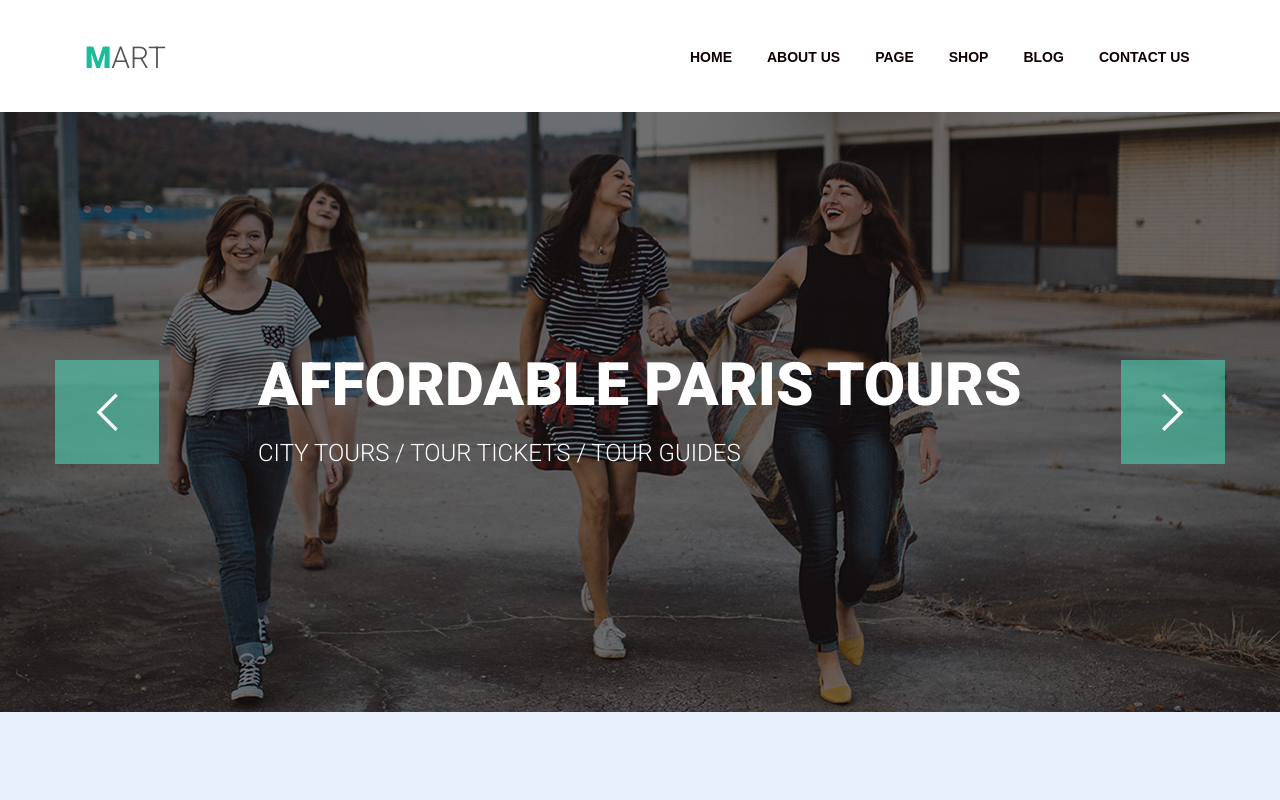
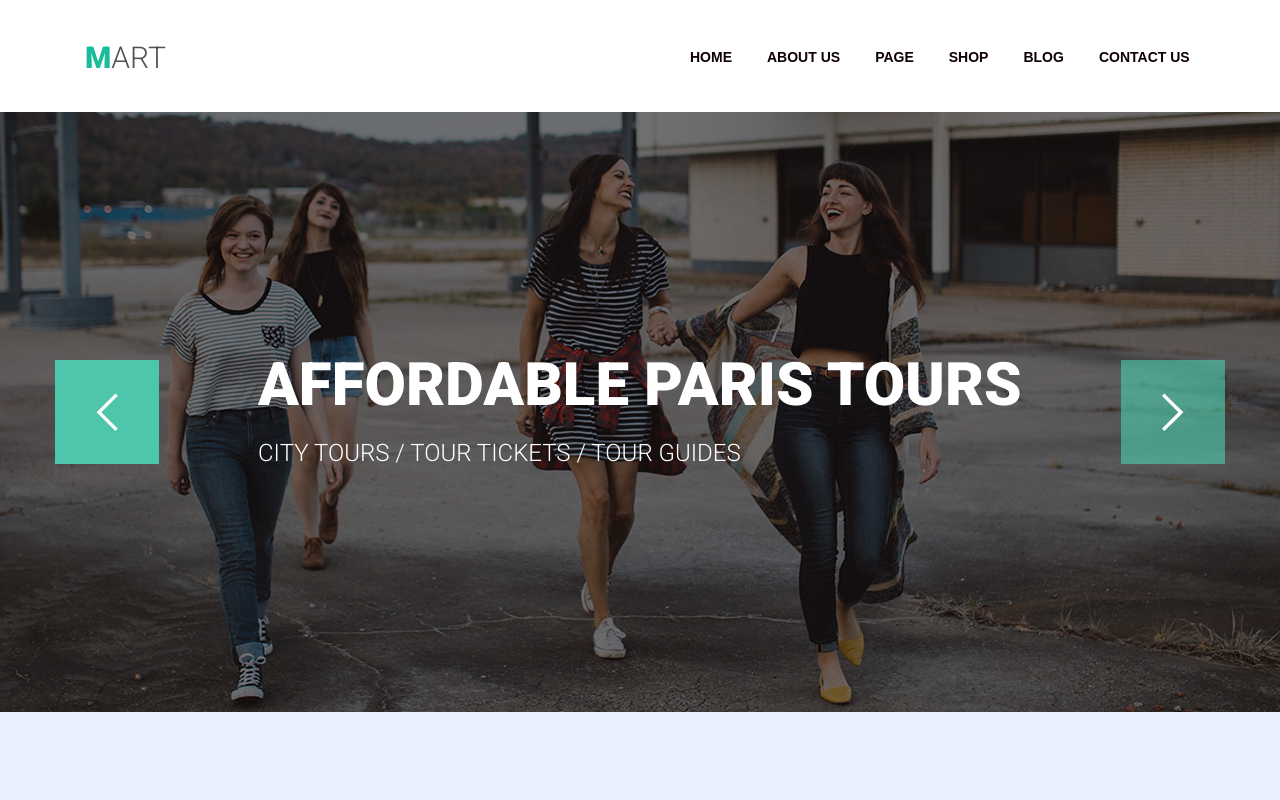
Before and after one commit to Katrusy86/goit-fe-course, a plain HTML site: page html-css/hw-05/index.html in a window 1280 px wide. In both pictures the pointer is over the link "Prev". Shown: the top 800 px of the page. Drawn offline with Linux system fonts and the light colour scheme.

Commit message:
Changed color for hover

```diff
--- a/html-css/hw-05/css/styles.css
+++ b/html-css/hw-05/css/styles.css
@@ -160,7 +160,7 @@ img {
 }
 
 .slider__ctrl:hover {
-    opacity: 1;
+    background-color: rgb(78, 198, 171);
 }
 
 .sliders__item {
```
